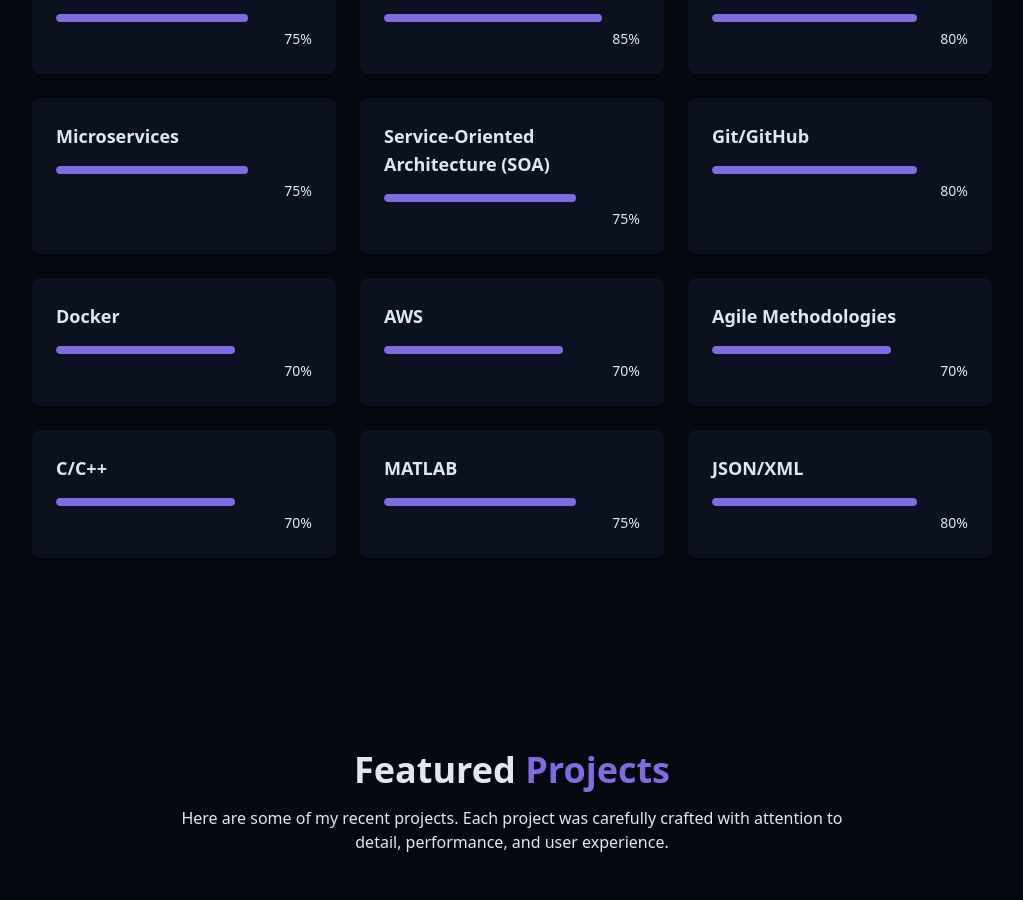
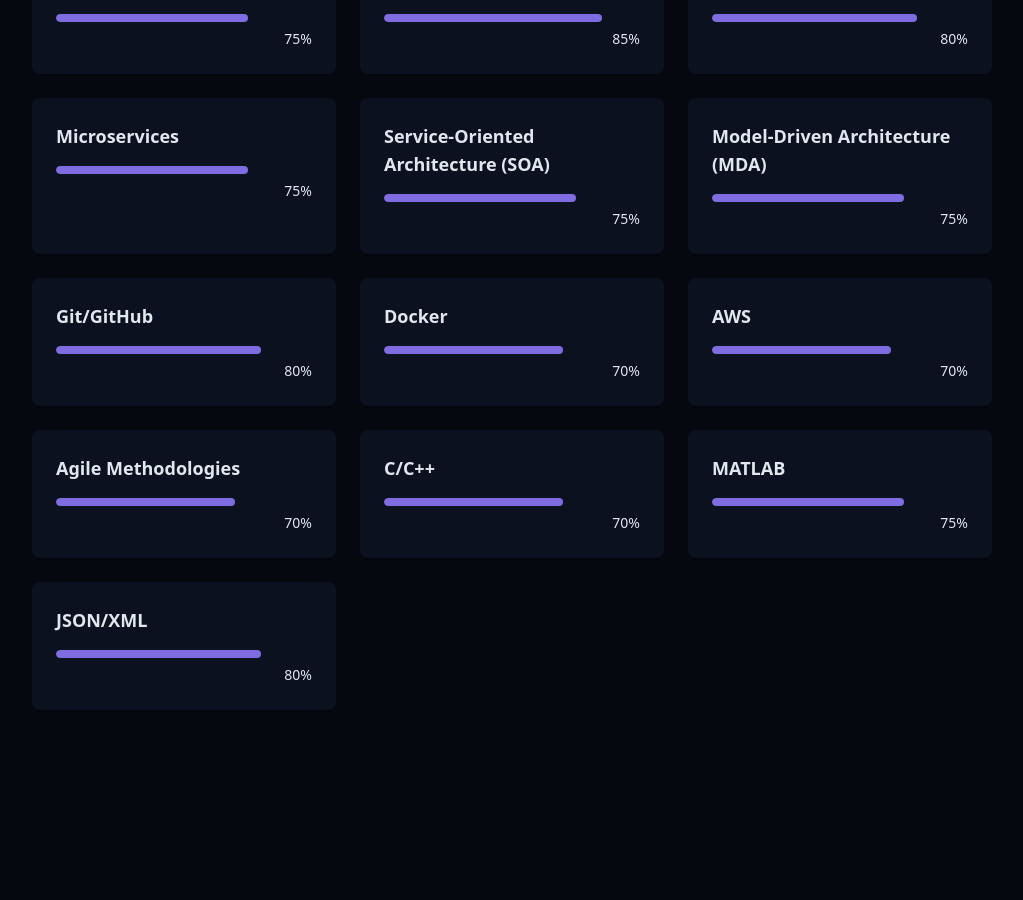
Before and after one commit to Harishanan/harishanan-portfolio, a React (Vite) app: page / in a window 1280 px wide. Shown: the part 2360-3260 px from the top of the page, without its empty margins (128-1151 px from the left). Built offline with nearby package versions, Linux system fonts and the light colour scheme; grey boxes are pictures that could not be loaded.

Commit message:
Ninth commit

```diff
--- a/src/components/SkillsSection.jsx
+++ b/src/components/SkillsSection.jsx
@@ -21,6 +21,7 @@
   { name: "Spring MVC", level: 80, category: "architecture" },
   { name: "Microservices", level: 75, category: "architecture" },
   { name: "Service-Oriented Architecture (SOA)", level: 75, category: "architecture" },
+  { name: "Model-Driven Architecture (MDA)", level: 75, category: "architecture" },
 
   // Tools & Methodologies
   { name: "Git/GitHub", level: 80, category: "tools" },
@@ -53,7 +54,7 @@
               key={key}
               onClick={() => setActiveCategory(category)}
               className={cn(
-                "px-5 py-2 rounded-full transition-colors duration-300 capitalize",
+                "px-5 py-2 rounded-full transition-colors duration-300 capitalize cursor-pointer",
                 activeCategory === category
                   ? "bg-primary text-primary-foreground"
                   : "bg-secondary/70 text-forefround hover:bd-secondary"
```
